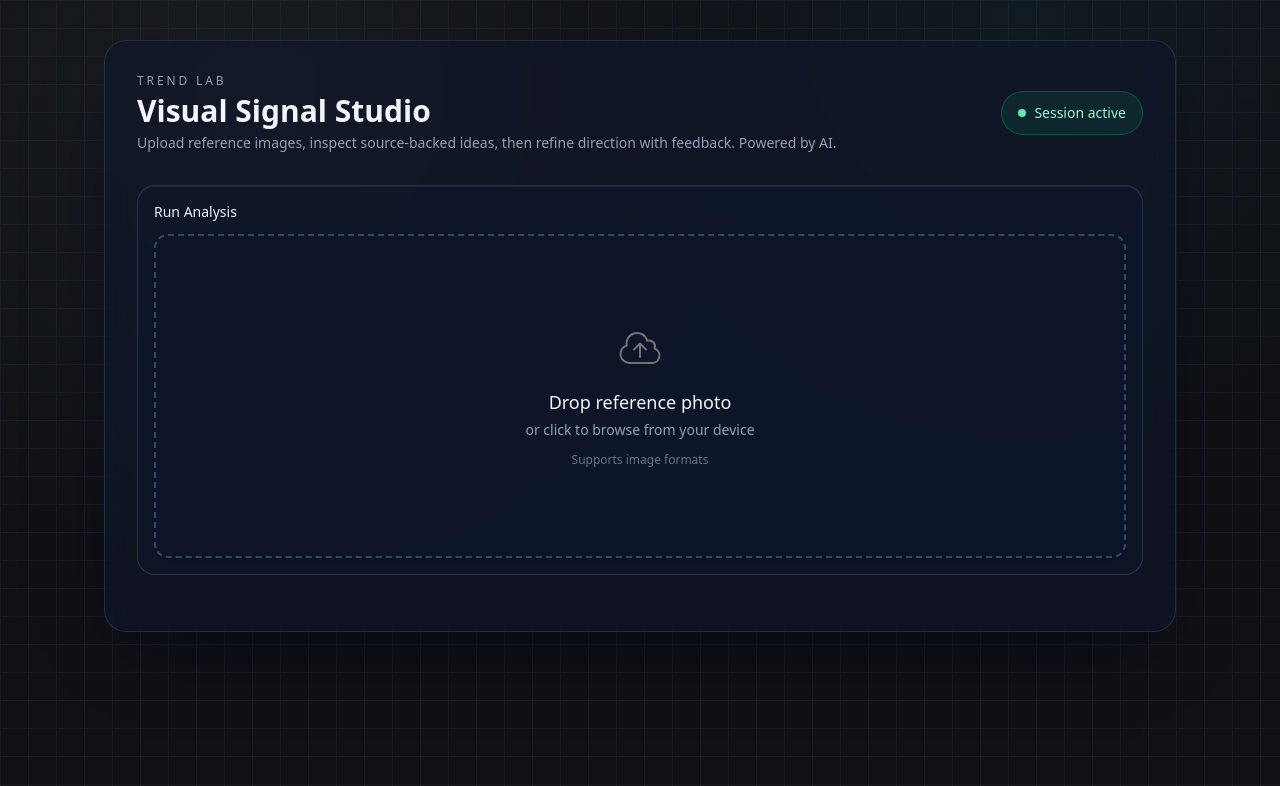
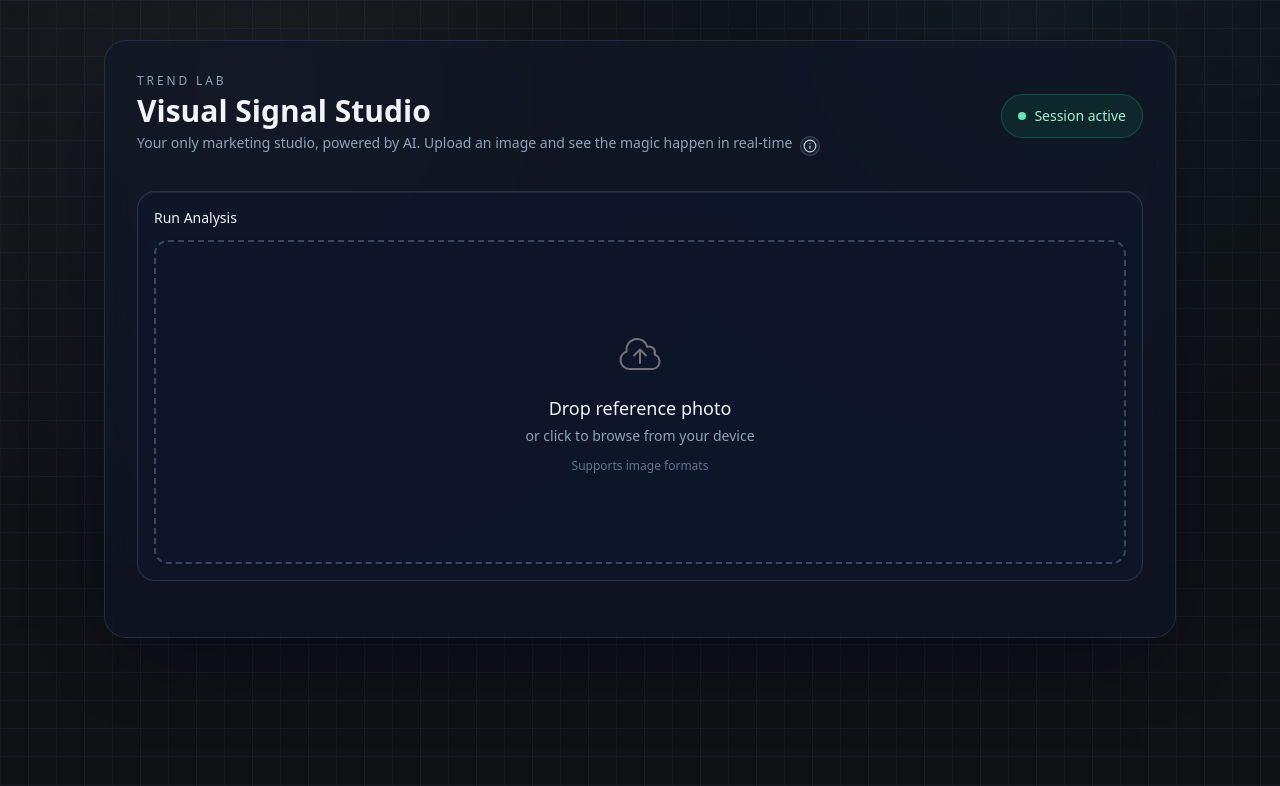
Before and after one commit to AnonLich/Visual-Signal-Studio, a Next.js app: page / in a window 1280 px wide. Shown: the top 786 px of the page. Built offline with nearby package versions, Linux system fonts and the light colour scheme.

Commit message:
new text

```diff
--- a/app/page.tsx
+++ b/app/page.tsx
@@ -12,6 +12,7 @@ import { AnalysisPanel } from "@/app/components/trend-lab/analysis-panel";
 import { StrategyPanel } from "@/app/components/trend-lab/strategy-panel";
 import { LabLog } from "@/app/components/trend-lab/lab-log";
 import { toChatMessages } from "@/app/page-utils/chat-messages";
+import { Info } from "lucide-react";
 
 export default function Page() {
   const [selectedImage, setSelectedImage] = useState<File | null>(null);
@@ -140,9 +141,23 @@ export default function Page() {
             <div className="space-y-1">
               <p className="text-xs uppercase tracking-[0.24em] text-slate-400">Trend Lab</p>
               <h1 className="font-mono text-3xl font-semibold text-slate-100">Visual Signal Studio</h1>
-              <p className="text-sm text-slate-400">
-                Upload reference images, inspect source-backed ideas, then refine direction with feedback. Powered by AI.
-              </p>
+              <div className="flex items-start gap-2">
+                <p className="text-sm text-slate-400">
+                  Your only marketing studio, powered by AI. Upload an image and see the magic happen in real-time
+                </p>
+                <div className="group relative mt-0.5">
+                  <button
+                    type="button"
+                    aria-label="More information about this project"
+                    className="inline-flex h-5 w-5 items-center justify-center rounded-full border border-slate-600/80 bg-slate-800/70 text-slate-300 transition hover:border-sky-400/70 hover:text-sky-200 focus:outline-none focus:ring-2 focus:ring-sky-400/40"
+                  >
+                    <Info className="h-3.5 w-3.5" />
+                  </button>
+                  <div className="pointer-events-none absolute left-1/2 top-full z-20 mt-2 w-72 -translate-x-1/2 rounded-xl border border-slate-700/80 bg-slate-950/95 p-3 text-xs leading-relaxed text-slate-200 opacity-0 shadow-[0_18px_45px_-20px_rgba(2,6,23,0.95)] transition duration-150 group-hover:opacity-100 group-focus-within:opacity-100 sm:left-full sm:top-1/2 sm:mt-0 sm:ml-3 sm:w-80 sm:-translate-y-1/2 sm:translate-x-0">
+                    I built this Trend-Engine to prove that AI can do more than just describe, it can synthesize. By deconstructing visual DNA and force-multiplying it with real-time cultural signals, I’ve created a tool that turns a simple upload into a production-ready creative strategy.
+                  </div>
+                </div>
+              </div>
             </div>
             <div className="flex h-11 items-center gap-2 rounded-full border border-emerald-500/30 bg-emerald-500/10 px-4 text-sm font-medium text-emerald-200">
               <span className="h-2 w-2 rounded-full bg-emerald-300" />
```
